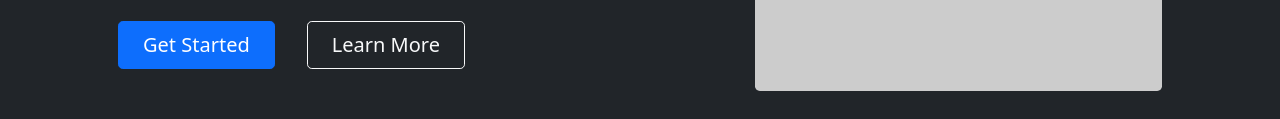
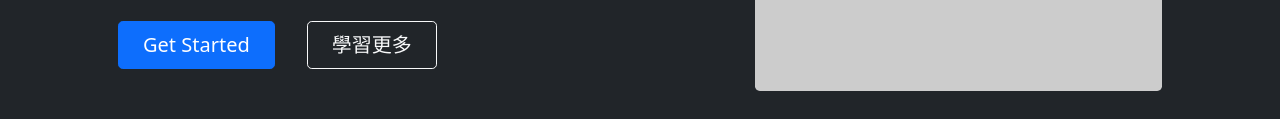
Before and after one commit to hsuancheyang/shop, a plain HTML site: page index.html in a window 1280 px wide. Shown: the part 332-451 px from the top of the page. Drawn offline with nearby package versions, Linux system fonts and the light colour scheme; placeholder pictures from the web are drawn by us.

Commit message:
update index.html

```diff
--- a/index.html
+++ b/index.html
@@ -55,7 +55,7 @@
                                 <p class="lead fw-normal text-white-50 mb-4">Quickly design and customize responsive mobile-first sites with Bootstrap, the world’s most popular front-end open source toolkit!</p>
                                 <div class="d-grid gap-3 d-sm-flex justify-content-sm-center justify-content-xl-start">
                                     <a class="btn btn-primary btn-lg px-4 me-sm-3" href="#features">Get Started</a>
-                                    <a class="btn btn-outline-light btn-lg px-4" href="#!">Learn More</a>
+                                    <a class="btn btn-outline-light btn-lg px-4" href="#!">學習更多</a>
                                 </div>
                             </div>
                         </div>
```
